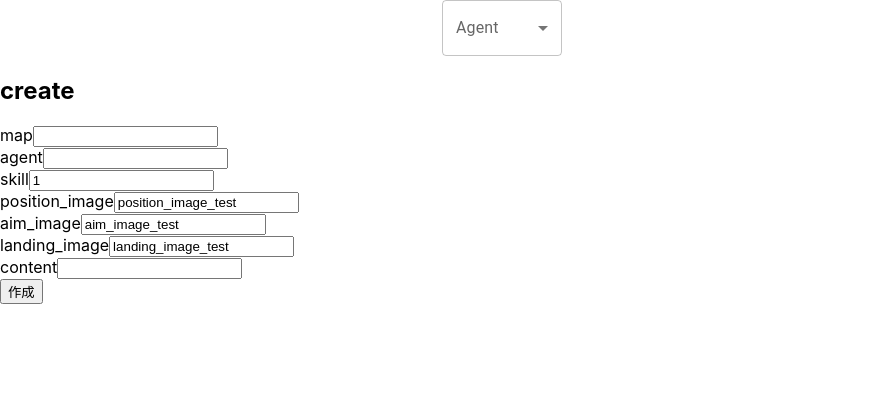
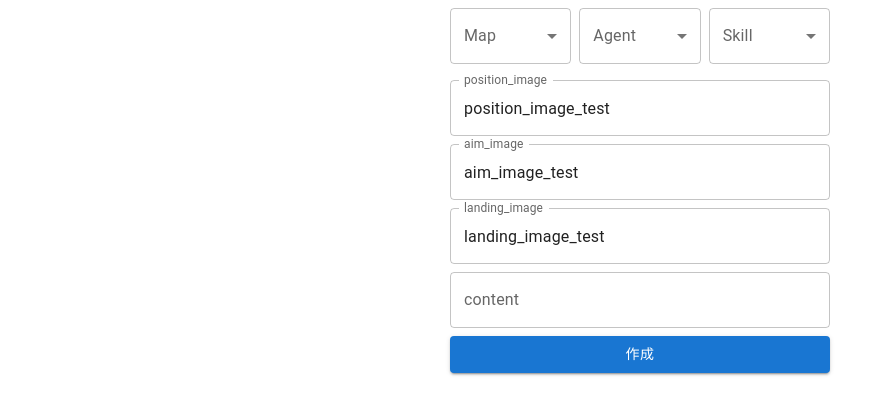
Before and after one commit to kunidesuyo/valomemo, a React (Create React App) app in the folder frontend/: page /create in a window 1280 px wide. Shown: the top 414 px of the page, without its empty margins (0-894 px from the left). Built offline with nearby package versions, Linux system fonts and the light colour scheme.

Commit message:
Create画面をMUIで作成

```diff
--- a/frontend/src/App.js
+++ b/frontend/src/App.js
@@ -18,7 +18,6 @@ const theme = createTheme();
 function App() {
   return (
     <>
-      {/*<MuiTest />*/}
       <ThemeProvider theme={theme}>
         {/* ヘッダー作る */}
         <Router>
--- a/frontend/src/components/Create.js
+++ b/frontend/src/components/Create.js
@@ -3,7 +3,7 @@ import axios from 'axios';
 import { useNavigate } from 'react-router-dom';
 
 import { db_column_name } from '../db_info';
-import { init_db_data, agent_names, map_names } from '../db_info';
+import { init_db_data, agent_names, map_names, skills } from '../db_info';
 
 import Select, { SelectChangeEvent } from '@mui/material/Select';
 import MenuItem from '@mui/material/MenuItem';
@@ -11,21 +11,21 @@ import FormControl from '@mui/material/FormControl';
 import Box from '@mui/material/Box';
 import InputLabel from '@mui/material/InputLabel';
 import Container from '@mui/material/Container';
-
-
+import Stack from '@mui/material/Stack';
+import TextField from '@mui/material/TextField';
+import Grid from '@mui/material/Grid';
+import Button from '@mui/material/Button'
 
 
 export default function Create() {
-  const [content, setContent] = useState(init_db_data);
+  const [setupElement, setSetupElement] = useState(init_db_data);
   let navigate = useNavigate();
-  //console.log(db_column_name);
-
   //デバック
-  useEffect(() => {console.log(content)}, [content]);
+  useEffect(() => {console.log(setupElement)}, [setupElement]);
 
   const postData = () => {
     var params = new URLSearchParams();
-    Object.entries(content).map(([key, value]) => {
+    Object.entries(setupElement).map(([key, value]) => {
       if(key !== "id") {
         params.append([key], value);
       }
@@ -39,17 +39,43 @@ export default function Create() {
   }
 
   const handleChange = (e) => {
-    setContent({...content, [e.target.id]: e.target.value});
-    //console.log(content);
+    //console.log(e.target);
+    //console.log(e.target.value);
+    setSetupElement({...setupElement, [e.target.name]: e.target.value});
+    //console.log(setupElement);
   }
 
   return (
     <>
       <Container maxWidth="xs">
-      <Box sx={{ maxWidth: 120 }}>
+        <Grid container sx={{p:1}} spacing={1}>
+          <Grid item xs={4}>
+            <FormControl fullWidth>
+              <InputLabel id="map-select">Map</InputLabel>
+              <Select
+                labelId="map-select"
+                label="Map"
+                name="map"
+                onChange={(e) => handleChange(e)}
+                value={setupElement.map}
+              >
+                {map_names.map((map) => {
+                  return (
+                    <MenuItem value={map}>{map}</MenuItem>
+                  )
+                })}
+              </Select>
+            </FormControl>
+          </Grid>
+          <Grid item xs={4}>
             <FormControl fullWidth>
               <InputLabel id="agent-select">Agent</InputLabel>
-          <Select>
+              <Select
+                label="Agent"
+                name="agent"
+                onChange={(e) => handleChange(e)}
+                value={setupElement.agent}
+              >
                 {agent_names.map((agent) => {
                   return (
                     <MenuItem value={agent}>{agent}</MenuItem>
@@ -57,24 +83,74 @@ export default function Create() {
                 })}
               </Select>
             </FormControl>
+          </Grid>
+          <Grid item xs={4}>
+            <FormControl fullWidth>
+              <InputLabel id="skill-select">Skill</InputLabel>
+              <Select
+                label="Skill"
+                name="skill"
+                onChange={(e) => handleChange(e)}
+                value={setupElement.skill}
+              >
+                {skills.map((skill) => {
+                  return (
+                    <MenuItem value={skill}>{skill}</MenuItem>
+                  )
+                })}
+              </Select>
+            </FormControl>
+          </Grid>
+        </Grid>
+
+        <Stack sx={{p:1}} spacing={1}>
+          <Box>
+            <FormControl fullWidth>
+              <TextField
+                label="position_image"
+                name="position_image"
+                onChange={(e) => handleChange(e)}
+                value={setupElement.position_image}
+              />
+            </FormControl>
           </Box>
+          <Box>
+            <FormControl fullWidth>
+              <TextField
+                label="aim_image"
+                name="aim_image"
+                onChange={(e) => handleChange(e)}
+                value={setupElement.aim_image}
+              />
+            </FormControl>
+          </Box>
+          <Box>
+            <FormControl fullWidth>
+              <TextField
+                label="landing_image"
+                name="landing_image"
+                onChange={(e) => handleChange(e)}
+                value={setupElement.landing_image}
+              />
+            </FormControl>
+          </Box>
+          <Box>
+            <FormControl fullWidth>
+              <TextField
+                label="content"
+                name="content"
+                onChange={(e) => handleChange(e)}
+                value={setupElement.content}
+              />
+            </FormControl>
+          </Box>
+          <Box>
+            <FormControl fullWidth>
+              <Button variant="contained" onClick={postData}>作成</Button>
+            </FormControl>
+          </Box>
+        </Stack>
       </Container>
-
-
-
-      <h2>create</h2>
-      {Object.entries(init_db_data).map(([key, value]) => {
-        if(key !== "id") {
-          return (
-            <>
-              <span>{key}</span>
-              <input id={key} onChange={(e) => handleChange(e)} defaultValue={value}/>
-              <br></br>
-            </>
-          )
-        }
-      })}
-      <input onClick={postData} type="button" value="作成" />
     </>
   )
 
--- a/frontend/src/components/MuiTest.js
+++ /dev/null
@@ -1,137 +0,0 @@
-import * as React from 'react';
-import AppBar from '@mui/material/AppBar';
-import Button from '@mui/material/Button';
-import CameraIcon from '@mui/icons-material/PhotoCamera';
-import Card from '@mui/material/Card';
-import CardActions from '@mui/material/CardActions';
-import CardContent from '@mui/material/CardContent';
-import CardMedia from '@mui/material/CardMedia';
-import CssBaseline from '@mui/material/CssBaseline';
-import Grid from '@mui/material/Grid';
-import Stack from '@mui/material/Stack';
-import Box from '@mui/material/Box';
-import Toolbar from '@mui/material/Toolbar';
-import Typography from '@mui/material/Typography';
-import Container from '@mui/material/Container';
-import Link from '@mui/material/Link';
-import { createTheme, ThemeProvider } from '@mui/material/styles';
-
-function Copyright() {
-  return (
-    <Typography variant="body2" color="text.secondary" align="center">
-      {'Copyright © '}
-      <Link color="inherit" href="https://mui.com/">
-        Your Website
-      </Link>{' '}
-      {new Date().getFullYear()}
-      {'.'}
-    </Typography>
-  );
-}
-
-const cards = [1, 2, 3, 4, 5, 6, 7, 8, 9];
-
-const theme = createTheme();
-
-export default function Album() {
-  return (
-    <ThemeProvider theme={theme}>
-      <CssBaseline />
-      <AppBar position="relative">
-        <Toolbar>
-          <CameraIcon sx={{ mr: 2 }} />
-          <Typography variant="h6" color="inherit" noWrap>
-            Album layout
-          </Typography>
-        </Toolbar>
-      </AppBar>
-      <main>
-        {/* Hero unit */}
-        <Box
-          sx={{
-            bgcolor: 'background.paper',
-            pt: 8,
-            pb: 6,
-          }}
-        >
-          <Container maxWidth="sm">
-            <Typography
-              component="h1"
-              variant="h2"
-              align="center"
-              color="text.primary"
-              gutterBottom
-            >
-              Album layout
-            </Typography>
-            <Typography variant="h5" align="center" color="text.secondary" paragraph>
-              Something short and leading about the collection below—its contents,
-              the creator, etc. Make it short and sweet, but not too short so folks
-              don&apos;t simply skip over it entirely.
-            </Typography>
-            <Stack
-              sx={{ pt: 4 }}
-              direction="row"
-              spacing={2}
-              justifyContent="center"
-            >
-              <Button variant="contained">Main call to action</Button>
-              <Button variant="outlined">Secondary action</Button>
-            </Stack>
-          </Container>
-        </Box>
-        <Container sx={{ py: 8 }} maxWidth="md">
-          {/* End hero unit */}
-          <Grid container spacing={4}>
-            {cards.map((card) => (
-              <Grid item key={card} xs={12} sm={6} md={4}>
-                <Card
-                  sx={{ height: '100%', display: 'flex', flexDirection: 'column' }}
-                >
-                  <CardMedia
-                    component="img"
-                    sx={{
-                      // 16:9
-                      pt: '56.25%',
-                    }}
-                    image="https://source.unsplash.com/random"
-                    alt="random"
-                  />
-                  <CardContent sx={{ flexGrow: 1 }}>
-                    <Typography gutterBottom variant="h5" component="h2">
-                      Heading
-                    </Typography>
-                    <Typography>
-                      This is a media card. You can use this section to describe the
-                      content.
-                    </Typography>
-                  </CardContent>
-                  <CardActions>
-                    <Button size="small">View</Button>
-                    <Button size="small">Edit</Button>
-                  </CardActions>
-                </Card>
-              </Grid>
-            ))}
-          </Grid>
-        </Container>
-      </main>
-      {/* Footer */}
-      <Box sx={{ bgcolor: 'background.paper', p: 6 }} component="footer">
-        <Typography variant="h6" align="center" gutterBottom>
-          Footer
-        </Typography>
-        <Typography
-          variant="subtitle1"
-          align="center"
-          color="text.secondary"
-          component="p"
-        >
-          Something here to give the footer a purpose!
-        </Typography>
-        <Copyright />
-      </Box>
-      {/* End footer */}
-    </ThemeProvider>
-  );
-}
--- a/frontend/src/db_info.js
+++ b/frontend/src/db_info.js
@@ -16,12 +16,24 @@ export const init_db_data =
   "id": "",
   "map": "",
   "agent": "",
-  "skill": "1",
+  "skill": "",
   "position_image": "position_image_test",
   "aim_image": "aim_image_test",
   "landing_image": "landing_image_test",
   "content": ""
 };
+
+export const map_names = [
+  "Haven",
+  "Bind",
+  "Split",
+  "Ascent",
+  "Icebox",
+  "Breeze",
+  "Fracture",
+  "Pearl",
+  "Lotus"
+];
 
 export const agent_names = [
   "Brimstone",
@@ -46,14 +58,4 @@ export const agent_names = [
   "Harbor"
 ];
 
-export const map_names = [
-  "Haven",
-  "Bind",
-  "Split",
-  "Ascent",
-  "Icebox",
-  "Breeze",
-  "Fracture",
-  "Pearl",
-  "Lotus"
-];
+export const skills = [1, 2, 3, 4];
```
Lines whose indentation alone changed are shown as unchanged.
